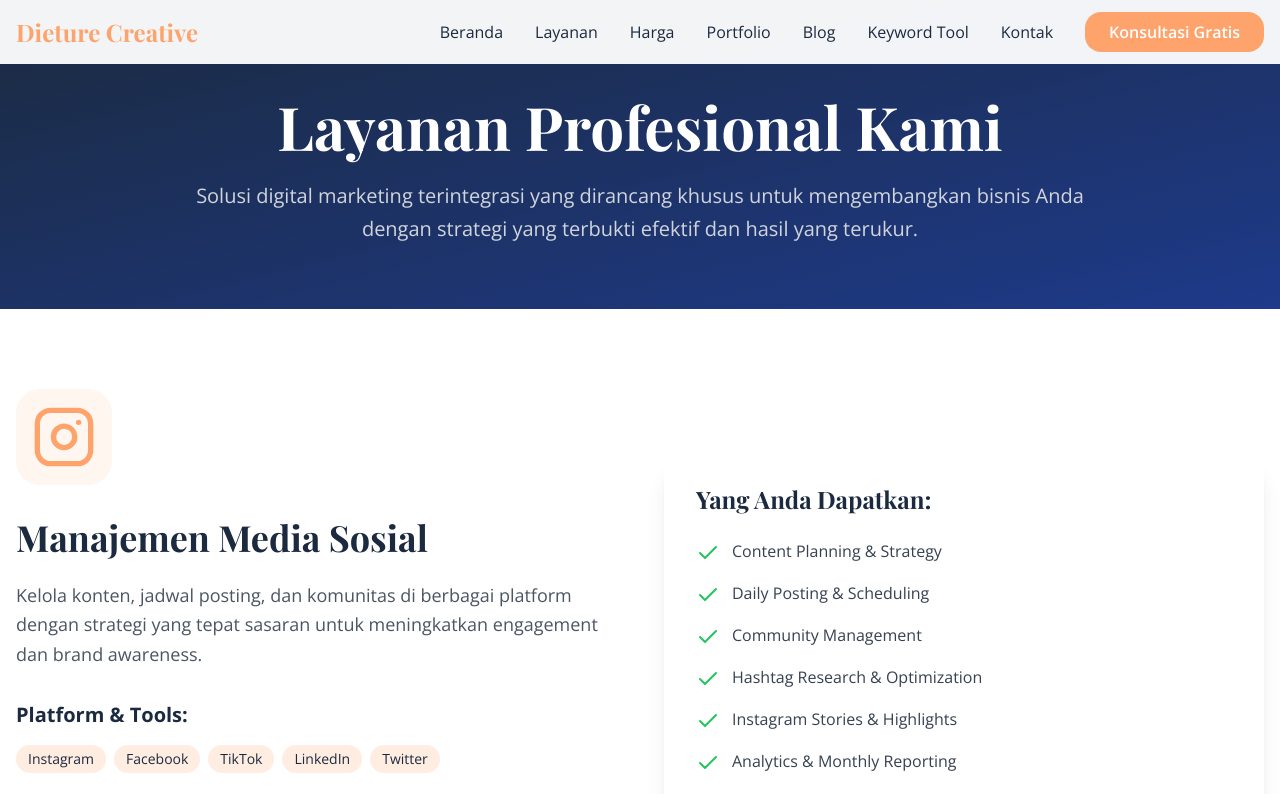
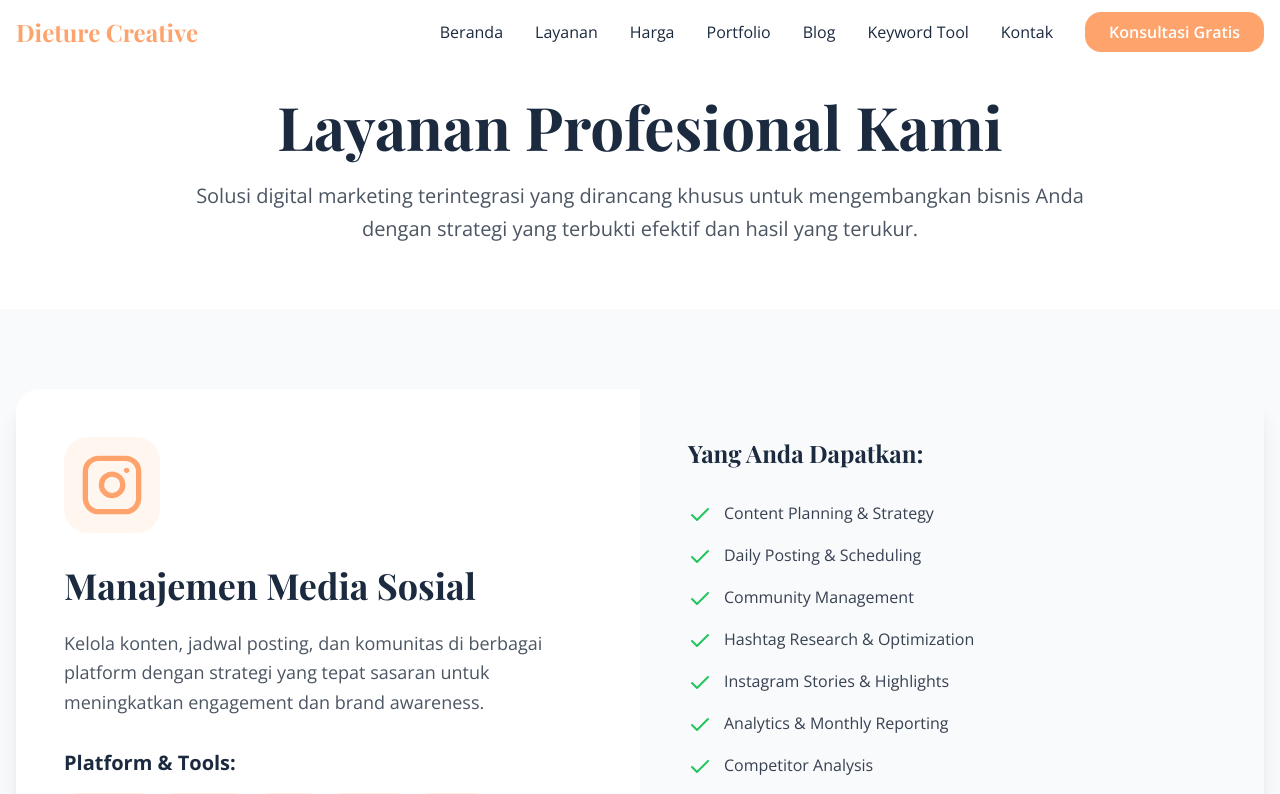
Before and after one commit to princevalerie/dieture-creative-digital-flow, a React (Vite) app: page /services in a window 1280 px wide. Shown: the top 794 px of the page. Built offline with nearby package versions, Linux system fonts and the light colour scheme.

Commit message:
Refactor: Improve services page layout
Restructure the services page to display each service and its description within a rectangular container. Remove the blue background from the "Layanan Profesional Kami" section.

```diff
--- a/src/pages/Services.tsx
+++ b/src/pages/Services.tsx
@@ -67,14 +67,14 @@ const Services = () => {
     <div className="min-h-screen">
       <Navbar />
 
-      {/* Hero Section */}
-      <section className="pt-24 pb-16 bg-gradient-to-br from-secondary to-blue-900">
+      {/* Hero Section - Background warna biru dihapus */}
+      <section className="pt-24 pb-16 bg-white">
         <div className="container mx-auto px-4">
           <div className="max-w-4xl mx-auto text-center">
-            <h1 className="text-4xl md:text-6xl font-playfair font-bold text-white mb-6">
+            <h1 className="text-4xl md:text-6xl font-playfair font-bold text-secondary mb-6">
               Layanan Profesional Kami
             </h1>
-            <p className="text-xl text-gray-300 font-opensans leading-relaxed">
+            <p className="text-xl text-gray-600 font-opensans leading-relaxed">
               Solusi digital marketing terintegrasi yang dirancang khusus untuk mengembangkan
               bisnis Anda dengan strategi yang terbukti efektif dan hasil yang terukur.
             </p>
@@ -82,15 +82,18 @@ const Services = () => {
         </div>
       </section>
 
-      {/* Services Detail */}
-      <section className="py-20">
+      {/* Services Detail - Layout diperbaiki dengan kotak persegi panjang terpisah */}
+      <section className="py-20 bg-gray-50">
         <div className="container mx-auto px-4">
+          <div className="space-y-16">
             {services.map((service, index) => (
               <div
                 key={service.id}
-              className={`mb-20 ${index % 2 === 1 ? 'md:flex-row-reverse' : ''} md:flex items-center gap-12`}
+                className="bg-white rounded-3xl shadow-xl overflow-hidden hover:shadow-2xl transition-all duration-300"
               >
-              <div className="md:w-1/2 mb-8 md:mb-0">
+                <div className="grid md:grid-cols-2 gap-0">
+                  {/* Content Side */}
+                  <div className="p-12 order-2 md:order-1">
                     <div className="bg-primary bg-opacity-10 w-24 h-24 rounded-3xl flex items-center justify-center mb-8">
                       {service.icon}
                     </div>
@@ -130,16 +133,16 @@ const Services = () => {
 
                     <Link
                       to="/contact"
-                  className="inline-flex items-center gap-2 bg-primary text-secondary px-8 py-4 rounded-2xl font-opensans font-semibold hover:bg-opacity-90 transition-all duration-300 shadow-lg"
+                      className="inline-flex items-center gap-2 bg-primary text-white px-8 py-4 rounded-2xl font-opensans font-semibold hover:bg-opacity-90 transition-all duration-300 shadow-lg"
                     >
                       Konsultasi Gratis
                       <ArrowRight className="w-5 h-5" />
                     </Link>
                   </div>
 
-              <div className="md:w-1/2">
-                <div className="bg-white rounded-3xl p-8 shadow-xl">
-                  <h3 className="text-2xl font-playfair font-bold text-secondary mb-6">
+                  {/* Features Side */}
+                  <div className="bg-gray-50 p-12 order-1 md:order-2">
+                    <h3 className="text-2xl font-playfair font-bold text-secondary mb-8">
                       Yang Anda Dapatkan:
                     </h3>
                     <ul className="space-y-4">
@@ -155,10 +158,11 @@ const Services = () => {
               </div>
             ))}
           </div>
+        </div>
       </section>
 
       {/* CTA Section */}
-      <section className="py-20 bg-gray-50">
+      <section className="py-20 bg-white">
         <div className="container mx-auto px-4">
           <div className="max-w-4xl mx-auto text-center">
             <h2 className="text-4xl md:text-5xl font-playfair font-bold text-secondary mb-6">
@@ -171,7 +175,7 @@ const Services = () => {
             <div className="flex flex-col sm:flex-row gap-4 justify-center">
               <Link
                 to="/contact"
-                className="bg-primary text-secondary px-8 py-4 rounded-2xl font-opensans font-semibold hover:bg-opacity-90 transition-all duration-300 shadow-lg"
+                className="bg-primary text-white px-8 py-4 rounded-2xl font-opensans font-semibold hover:bg-opacity-90 transition-all duration-300 shadow-lg"
               >
                 Konsultasi Gratis
               </Link>
```
Lines whose indentation alone changed are shown as unchanged.
